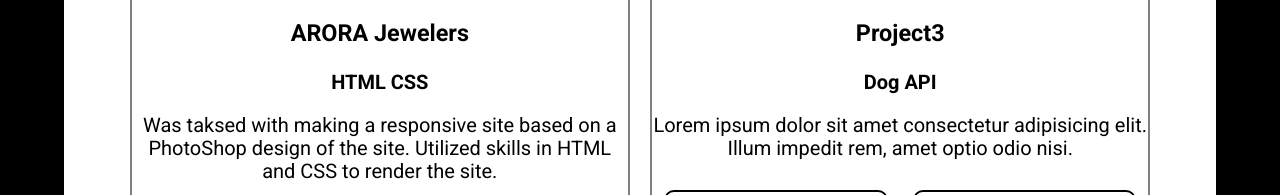
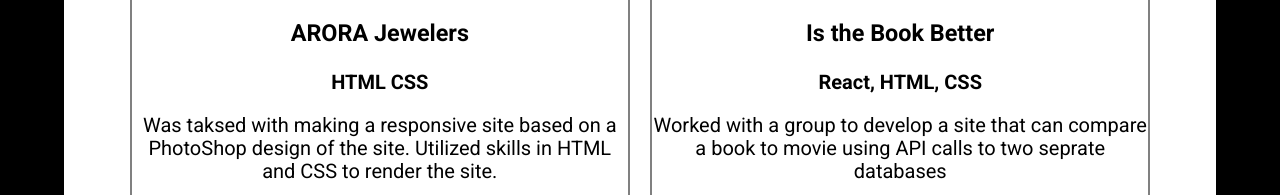
Before and after one commit to myboyblue519/myPortfolioNov2022, a plain HTML site: page index.html in a window 1280 px wide. Shown: the part 2605-2800 px from the top of the page. Drawn offline with Linux system fonts and the light colour scheme.

Commit message:
portfolio

```diff
--- a/index.html
+++ b/index.html
@@ -172,11 +172,11 @@
       </div>
       <div class="projectCard">
         <img src="assets/pexels-andre-moura-4021530.jpg" alt="" />
-        <h3>Project3</h3>
-        <h4>Dog API</h4>
+        <h3>Is the Book Better</h3>
+        <h4>React, HTML, CSS</h4>
         <p>
-          Lorem ipsum dolor sit amet consectetur adipisicing elit. Illum impedit
-          rem, amet optio odio nisi.
+          Worked with a group to develop a site that can compare a book to movie
+          using API calls to two seprate databases
         </p>
         <span>
           <button>
--- a/styles/sass/partials/_header.scss
+++ b/styles/sass/partials/_header.scss
@@ -5,7 +5,7 @@
     background-image: url("../assets/mountain.jpg");
 
     // background-color: fuchsia;
-    .greeting{
+    .greeting {
         margin-top: 150px;
         display: flex;
         align-items: center;
@@ -13,7 +13,8 @@
         flex-direction: column;
         background-size: cover;
         background-color: transparent;
-        h1{
+
+        h1 {
             color: $fifthColor;
             font-family: 'Courier New', Courier, monospace;
             font-size: 3.3rem;
@@ -21,14 +22,15 @@
             text-shadow: 3px 2px black;
             text-transform: uppercase;
         }
-        .luxem{
+
+        .luxem {
             font-family: 'Roboto', sans-serif;
             font-size: 5rem;
             margin: auto auto 0;
             font-weight: 200;
         }
 
-        h2{
+        h2 {
             color: $fifthColor;
 
             font-family: 'Roboto', sans-serif;
@@ -39,14 +41,16 @@
 
         }
 
-       button{
+        button {
             font-family: 'Questrial', sans-serif;
-            width:200px ;
+            width: 200px;
             position: relative;
-            overflow:hidden ;
+            overflow: hidden;
+            color: black;
+
             .buttonEffect {
-            color: white;
-            background:$fifthColor;
+                color: black;
+                background: $fifthColor;
                 height: 100%;
                 width: 0;
                 position: absolute;
@@ -56,7 +60,8 @@
                 transition: .5s;
             }
         }
-        button:hover .buttonEffect{
+
+        button:hover .buttonEffect {
             width: 100%;
         }
     }
```
Also changed, not shown: styles/styles.css, 1 other file. Lines whose indentation alone changed are shown as unchanged.
